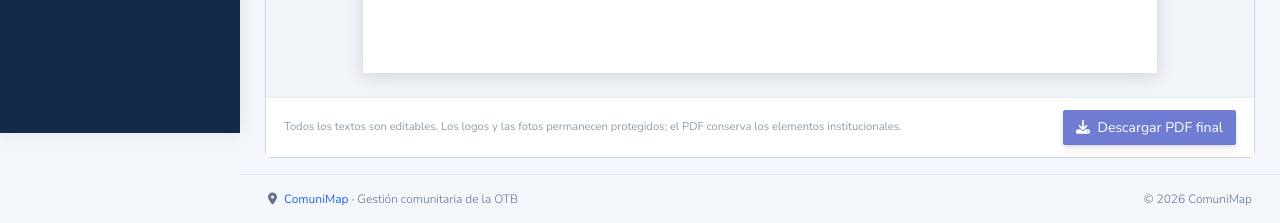
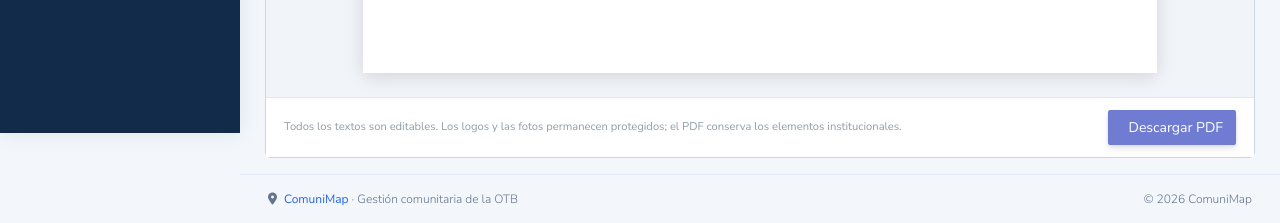
Before and after one commit to JFCXD/comunimap, a Laravel app: template GestionDeAlertas/resources/views/documentos/editor.blade.php in a window 1280 px wide. Shown: the part 1263-1486 px from the top of the page. Run offline with Laravel 12, Linux system fonts and the light colour scheme; the template is opened without the code that fills it, so the values that code supplies are empty.

Commit message:
fix(cartas): abrir PDF editable en visor del navegador para descarga manual

```diff
--- a/GestionDeAlertas/resources/views/documentos/editor.blade.php
+++ b/GestionDeAlertas/resources/views/documentos/editor.blade.php
@@ -115,7 +115,7 @@
                 <span class="small text-muted">Todos los textos son editables. Los logos y las fotos permanecen protegidos; el PDF conserva los elementos institucionales.</span>
                 <div class="d-flex gap-2 flex-wrap">
 
-                    <button type="submit" name="modo" value="descargar" class="btn btn-primary"><i class="fa fa-download me-1"></i> Descargar PDF final</button>
+                    <button type="submit" name="modo" value="vista_previa" formtarget="_blank" class="btn btn-primary"><i class="fa fa-file-pdf-o me-1"></i> Descargar PDF</button>
                 </div>
             </div>
         </section>
```
